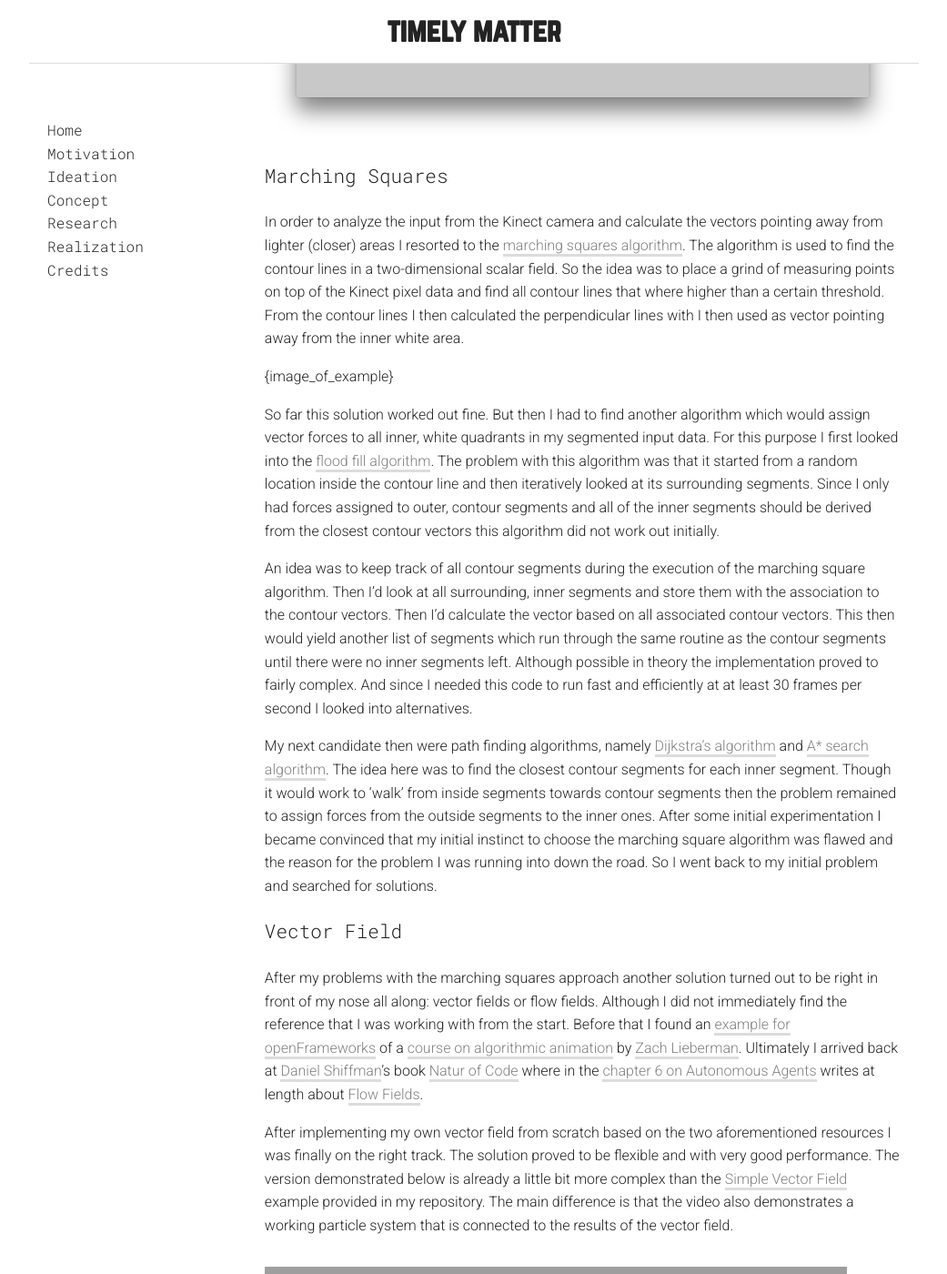
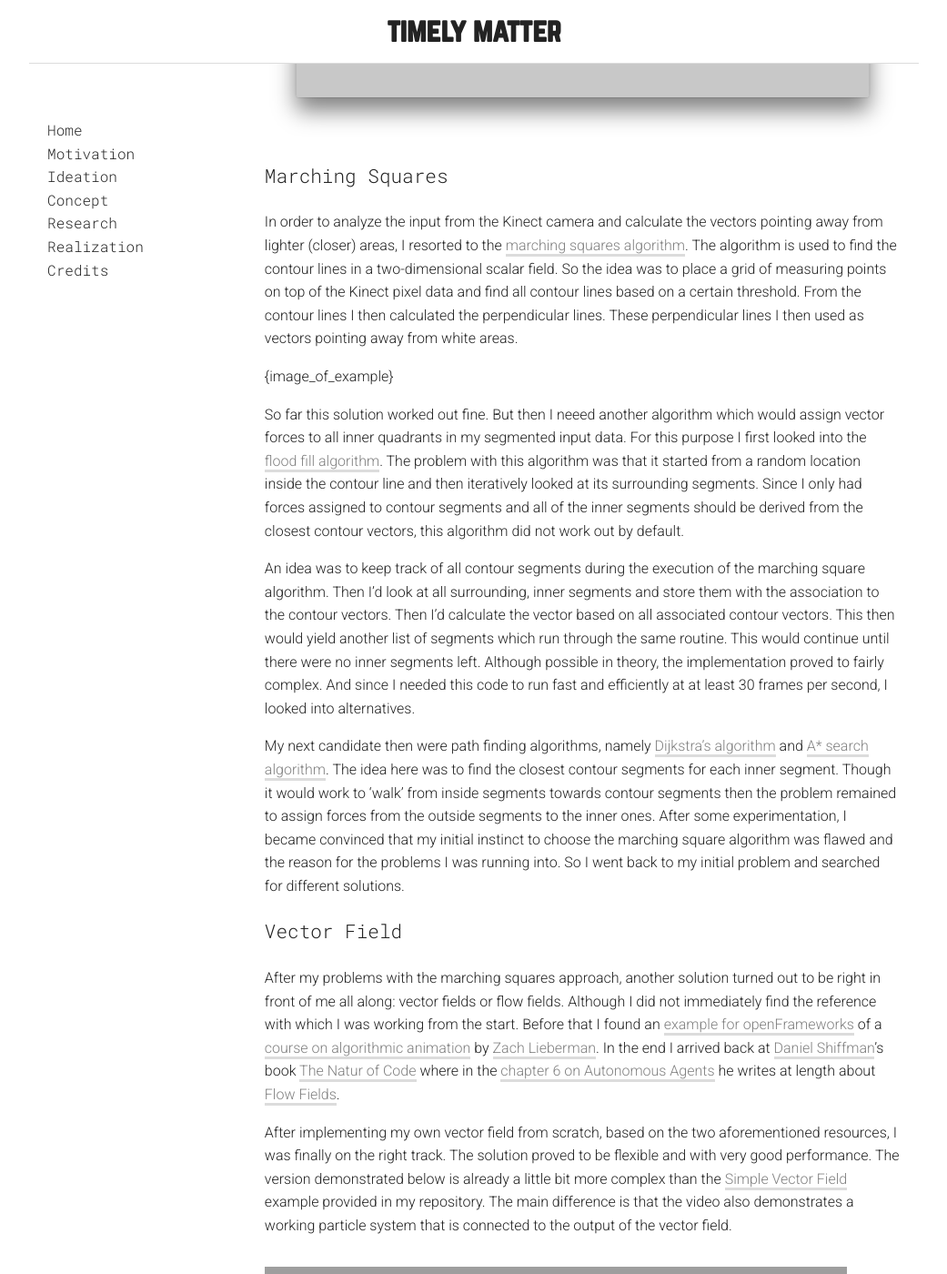
Before and after one commit to davidbeermann/timely-matter, a Jekyll site: the page built from realization/index.md, in a window 1280 px wide and 1400 px high, scrolled down 3305 px. Shown: the whole window at 91% size, without its empty margins (119-1160 px from the left). Built offline with Jekyll 4.4.1, drawn with Linux system fonts in a browser that asks for light colours; some of the changed text lies outside the part shown; grey boxes are pictures that could not be loaded.

Commit message:
text revision of realization

```diff
--- a/realization/index.md
+++ b/realization/index.md
@@ -6,33 +6,33 @@
 
 # Realization
 
-In the following sections I'll chronologically present excerpts of the in-between steps that let me to the final implementation.
+In the following sections I'll to some degree chronologically present excerpts of the in-between stages that let me to the final implementation.
 
 ![Notes during programming]({{ "/static/images/realization-1.gif" | prepend: site.baseurl }})
 *Notes during programming*
 
 ## Cinder – Flocking Tutorial
 
-After following Cinder's basic [Getting Started](https://libcinder.org/docs/guides/opengl/index.html) guide I took upon myself to implement the unfortunately out-dated Flocking Tutorial by [Robert Hodgin](http://www.roberthodgin.com/) with the latest version of Cinder. You'll find the tutorial under [Guides](https://libcinder.org/docs/guides/index.html). It is a two-part tutorial. [Part 1](https://libcinder.org/docs/guides/tour/hello_cinder.html) explains some Cinder basics and builds a basic particle simulation. Whereas [part 2](https://libcinder.org/docs/guides/flocking/chapter1.html) goes into the details of extending the particle simulation and also the implementation of steering behaviors.
+After following Cinder's basic [Getting Started](https://libcinder.org/docs/guides/opengl/index.html) guide, I took upon myself to implement the out-dated Flocking Tutorial by [Robert Hodgin](http://www.roberthodgin.com/) in the latest version of Cinder. You'll find the tutorial under [Guides](https://libcinder.org/docs/guides/index.html). It is a two-part tutorial. [Part 1](https://libcinder.org/docs/guides/tour/hello_cinder.html) explains some basics of Cinder and shows how to build a simple particle simulation. Whereas [part 2](https://libcinder.org/docs/guides/flocking/chapter1.html) goes into the details of extending the particle simulation in order to create the flocking simulation. Thereby the tutorial explains the implementation of [steering behaviors](http://www.red3d.com/cwr/steer/) developed by [Craig Reynolds](http://www.red3d.com/cwr/).
 
-Unfortunately with release v0.9.0 of Cinder the sample code of the tutorial was removed from the download. But for reference it is still available with older releases. Head of to Cinder's [Download](https://libcinder.org/download) page and download the release v0.8.6. Once unpackaged inside the relase folder you'll find a folder named tour which contains the original tutorial in HTML and also the source code for each chapter.
+Unfortunately with release 0.9.0 of Cinder the sample code of the tutorial was removed from the download. But for reference it is still available with older releases. Head of to Cinder's [Download page](https://libcinder.org/download) and select the release 0.8.6. Once unpackaged, inside the release folder you'll find a folder named *tour* which contains the original tutorial in HTML and also the source code for each chapter.
 
-While adopting the tutorial for the latest version of Cinder I tried to apply as many concepts I learned from the introductory guide. Also I sometimes ventured into building my own variantions. The results of this exploration can be found in my GitHub repository [cinder-flocking-tutorial](https://github.com/davidbeermann/cinder-flocking-tutorial).
+While adopting the tutorial for the latest version of Cinder I tried to apply as many concepts I learned from the introductory guide. Also I sometimes ventured into building my own variations. The results of this exploration can be found in my GitHub repository [cinder-flocking-tutorial](https://github.com/davidbeermann/cinder-flocking-tutorial).
 
 ![Screenshot of Cinder flocking application]({{ "/static/images/cinder-flocking-tutorial.png" | prepend: site.baseurl }})
 [*Final rendition of the Cinder flocking application*]({{ "/static/images/cinder-flocking-tutorial.png" | prepend: site.baseurl }})
 
-Although the tutorial taught me a lot about Cinder in general and C++ and OpenGL specifically I had to find out that the [Cinder's extension for Kinect](https://github.com/cinder/Cinder-Kinect) does currently not work the latest version. One of the reasons was that Cinder switched from their on math library to [GLM](http://glm.g-truc.net/). While errors resulting from this change would be easily fixed, I also ran into other issues I was unable to resolve. Since I knew from the start that my project would rely on the Kinect camera I went on to work with openFrameworks.
+Although the tutorial taught me a lot about Cinder in general and C++ and OpenGL specifically, I came to find out that the [Cinder's extension for Kinect](https://github.com/cinder/Cinder-Kinect) does currently not work in the latest version. One of the reasons is, that Cinder switched from their own math library to [GLM](http://glm.g-truc.net/). While errors resulting from this change would be easily fixed, I also ran into other issues I was unable to resolve. Given that I knew from the start that my project would rely on the Kinect camera, I continued to work with openFrameworks.
 
 ## Examples
 
 ### Perlin Noise
 
-Although I worked with Perlin Noise before I build a little graphing example to refamiliarize myself with its parameters. The result of that is the [Understanding Noise](https://github.com/davidbeermann/timely-matter/tree/master/examples/UnderstandingNoise) example.
+Although I worked with Perlin Noise before, I build a little graphing example to refamiliarize myself with its parameters. The result is the [Understanding Noise](https://github.com/davidbeermann/timely-matter/tree/master/examples/UnderstandingNoise) example.
 
 ![Screenshot of 'Understanding Noise' example application]({{ "/static/images/realization-understanding_perlin_noise_example.png" | prepend: site.baseurl }})
 
-But that was more a finger exercise than anything really useful. Ultimately I wanted to write a class that would output two-dimensional perlin noise pixel data. My intention was to create an alternative input for debugging, so I'd be able to work on code without having to connect a Kinect – really useful when working on trains etc. Quickly I realized that doing the calculations and pixel buffer updates on the CPU was way to slow. So I had write a OpenGL shader program in order to generate the same output on the GPU. At first I'd find an of-the-shelf solution for this in no time. But turned out that I was either checking the wrong resources or it did not exist in the form that I needed it.
+Ultimately I wanted to write a class that would output two-dimensional perlin noise pixel data. My intention was to create an alternative input for debugging, so I'd be able to work on code without having to connect a Kinect. Quickly I realized that doing the calculations and pixel buffer updates on the CPU was way to slow. So I had write a OpenGL shader program in order to generate the same output on the GPU. At first I thought, I'd find an off-the-shelf solution for this in no time. But turned out that I was either checking the wrong resources or it did not yet exist in the form that I needed it.
 
 After doing some research and tutorials I finally managed to get it up and running. The code can be found in the [Perlin Noise Shader](https://github.com/davidbeermann/timely-matter/tree/master/examples/PerlinNoiseShader) example.
 
@@ -40,33 +40,33 @@
 
 ### Marching Squares
 
-In order to analyze the input from the Kinect camera and calculate the vectors pointing away from lighter (closer) areas I resorted to the [marching squares algorithm](https://en.wikipedia.org/wiki/Marching_squares). The algorithm is used to find the contour lines in a two-dimensional scalar field. So the idea was to place a grind of measuring points on top of the Kinect pixel data and find all contour lines that where higher than a certain threshold. From the contour lines I then calculated the perpendicular lines with I then used as vector pointing away from the inner white area.
+In order to analyze the input from the Kinect camera and calculate the vectors pointing away from lighter (closer) areas, I resorted to the [marching squares algorithm](https://en.wikipedia.org/wiki/Marching_squares). The algorithm is used to find the contour lines in a two-dimensional scalar field. So the idea was to place a grid of measuring points on top of the Kinect pixel data and find all contour lines based on a certain threshold. From the contour lines I then calculated the perpendicular lines. These perpendicular lines I then used as vectors pointing away from white areas.
 
 {image_of_example}
 
-So far this solution worked out fine. But then I had to find another algorithm which would assign vector forces to all inner, white quadrants in my segmented input data. For this purpose I first looked into the [flood fill algorithm](https://en.wikipedia.org/wiki/Flood_fill). The problem with this algorithm was that it started from a random location inside the contour line and then iteratively looked at its surrounding segments. Since I only had forces assigned to outer, contour segments and all of the inner segments should be derived from the closest contour vectors this algorithm did not work out initially.
+So far this solution worked out fine. But then I neeed another algorithm which would assign vector forces to all inner quadrants in my segmented input data. For this purpose I first looked into the [flood fill algorithm](https://en.wikipedia.org/wiki/Flood_fill). The problem with this algorithm was that it started from a random location inside the contour line and then iteratively looked at its surrounding segments. Since I only had forces assigned to contour segments and all of the inner segments should be derived from the closest contour vectors, this algorithm did not work out by default.
 
-An idea was to keep track of all contour segments during the execution of the marching square algorithm. Then I'd look at all surrounding, inner segments and store them with the association to the contour vectors. Then I'd calculate the vector based on all associated contour vectors. This then would yield another list of segments which run through the same routine as the contour segments until there were no inner segments left. Although possible in theory the implementation proved to fairly complex. And since I needed this code to run fast and efficiently at at least 30 frames per second I looked into alternatives.
+An idea was to keep track of all contour segments during the execution of the marching square algorithm. Then I'd look at all surrounding, inner segments and store them with the association to the contour vectors. Then I'd calculate the vector based on all associated contour vectors. This then would yield another list of segments which run through the same routine. This would continue until there were no inner segments left. Although possible in theory, the implementation proved to fairly complex. And since I needed this code to run fast and efficiently at at least 30 frames per second, I looked into alternatives.
 
-My next candidate then were path finding algorithms, namely [Dijkstra's algorithm](https://en.wikipedia.org/wiki/Dijkstra%27s_algorithm) and [A* search algorithm](https://en.wikipedia.org/wiki/A*_search_algorithm). The idea here was to find the closest contour segments for each inner segment. Though it would work to 'walk' from inside segments towards contour segments then the problem remained to assign forces from the outside segments to the inner ones. After some initial experimentation I became convinced that my initial instinct to choose the marching square algorithm was flawed and the reason for the problem I was running into down the road. So I went back to my initial problem and searched for solutions.
+My next candidate then were path finding algorithms, namely [Dijkstra's algorithm](https://en.wikipedia.org/wiki/Dijkstra%27s_algorithm) and [A* search algorithm](https://en.wikipedia.org/wiki/A*_search_algorithm). The idea here was to find the closest contour segments for each inner segment. Though it would work to 'walk' from inside segments towards contour segments then the problem remained to assign forces from the outside segments to the inner ones. After some experimentation, I became convinced that my initial instinct to choose the marching square algorithm was flawed and the reason for the problems I was running into. So I went back to my initial problem and searched for different solutions.
 
 ### Vector Field
 
-After my problems with the marching squares approach another solution turned out to be right in front of my nose all along: vector fields or flow fields. Although I did not immediately find the reference that I was working with from the start. Before that I found an [example for openFrameworks](https://github.com/ofZach/algo2012/tree/master/other/vectorField_wParticles) of a [course on algorithmic animation](https://github.com/ofZach/algo2012) by [Zach Lieberman](http://thesystemis.com/). Ultimately I arrived back at [Daniel Shiffman](http://shiffman.net/)'s book [Natur of Code](http://natureofcode.com/book/) where in the [chapter 6 on Autonomous Agents](http://natureofcode.com/book/chapter-6-autonomous-agents/) writes at length about [Flow Fields](http://natureofcode.com/book/chapter-6-autonomous-agents/#66-flow-fields).
+After my problems with the marching squares approach, another solution turned out to be right in front of me all along: vector fields or flow fields. Although I did not immediately find the reference with which I was working from the start. Before that I found an [example for openFrameworks](https://github.com/ofZach/algo2012/tree/master/other/vectorField_wParticles) of a [course on algorithmic animation](https://github.com/ofZach/algo2012) by [Zach Lieberman](http://thesystemis.com/). In the end I arrived back at [Daniel Shiffman](http://shiffman.net/)'s book [The Natur of Code](http://natureofcode.com/book/) where in the [chapter 6 on Autonomous Agents](http://natureofcode.com/book/chapter-6-autonomous-agents/) he writes at length about [Flow Fields](http://natureofcode.com/book/chapter-6-autonomous-agents/#66-flow-fields).
 
-After implementing my own vector field from scratch based on the two aforementioned resources I was finally on the right track. The solution proved to be flexible and with very good performance. The version demonstrated below is already a little bit more complex than the [Simple Vector Field](https://github.com/davidbeermann/timely-matter/tree/master/examples/SimpleVectorField) example provided in my repository. The main difference is that the video also demonstrates a working particle system that is connected to the results of the vector field.
+After implementing my own vector field from scratch, based on the two aforementioned resources, I was finally on the right track. The solution proved to be flexible and with very good performance. The version demonstrated below is already a little bit more complex than the [Simple Vector Field](https://github.com/davidbeermann/timely-matter/tree/master/examples/SimpleVectorField) example provided in my repository. The main difference is that the video also demonstrates a working particle system that is connected to the output of the vector field.
 
 <iframe src="https://player.vimeo.com/video/179483028" width="640" height="360" frameborder="0" webkitallowfullscreen mozallowfullscreen allowfullscreen></iframe>
 
-After discovering Shiffman's book I started a separate repository for my ['The Nature of Code' implementation for openFrameworks](https://github.com/davidbeermann/openframeworks-nature-of-code). This repository is very incomplete since it only features some code example from chapter 6. But I'll definitely return to this repository to continue implementing other examples. In case you're looking for more complete implementations there are [many more](https://github.com/search?utf8=%E2%9C%93&q=nature+of+code+openframeworks&type=Repositories&ref=searchresults) people who approached the endeavour more thoroughly.
+After discovering Shiffman's book I started a separate repository for my ['The Nature of Code' implementation for openFrameworks](https://github.com/davidbeermann/openframeworks-nature-of-code). This repository is very incomplete, since it only features some code example from chapter 6. But I'll definitely return to this repository to continue implementing other examples. In case you're looking for more complete implementations there are [many more](https://github.com/search?utf8=%E2%9C%93&q=nature+of+code+openframeworks&type=Repositories&ref=searchresults) people who approached this endeavour more thoroughly.
 
 ### Homography
 
-After having figured out the shader to generate perlin noise as my input for the vector field, I had to face the issue how to grab only the Kinect depth data in the area I was projecting onto. I needed a solution that I could easily adjust to different setups and locations. Otherwise I would have to change my code everytime I use a different projector or setup the installation in a different space. The solution I ended up using was a [homography](https://en.wikipedia.org/wiki/Homography), also called projective transformation.
+After having figured out how to generate perlin noise and use it as my input for the vector field, I had to face the issue of how to extract the Kinect depth data only in the area I was projecting onto. I needed a solution that I could easily adjust to different setups and locations. Otherwise I would have to change my code everytime I use a different projector or setup the installation in a different space. The solution I ended up using was a [homography](https://en.wikipedia.org/wiki/Homography), also called projective transformation.
 
-The advantage of using this transformation is that any polygon described by four points can be transformed into another polygon of four points. This property really worked in my favor because I could not only extract a specific area in my depth data but also straighten the source data into a rectangle, which had the same properties as the pixel image generated by my perlin noise shader programm. Thereby the two methods were became interchangeable which allowed my to easily switch between the two at runtime.
+The advantage of using this transformation is, that any polygon described by four points can be transformed into another polygon of four points. This property really worked in my favor, because I could not only extract a specific area in my depth data but also straighten the source data into a rectangle. This rectangle then had the same properties as the pixel image generated by my perlin noise shader programm. Thereby the two methods were became interchangeable which allowed me to easily switch between the two at runtime.
 
-The image below is a screenshot of my [OpenCV Homography example](https://github.com/davidbeermann/timely-matter/tree/master/examples/OpenCvHomography). This example shows the a slightly more complex application of the principle than I needed. There are two homography transformations applied where the output of the first transformation becomes the input of the second transformation. I wrote this slightly more complex example – including the custom UI elements to define the homography points – because I felt that this would visualize the power of this mathematical principle most clearly.
+The image below is a screenshot of my [OpenCV Homography example](https://github.com/davidbeermann/timely-matter/tree/master/examples/OpenCvHomography). This example shows the a slightly more complex application of the principle than I originally needed. There are two homography transformations applied where the output of the first transformation becomes the input of the second transformation. I wrote this slightly more complex example – including the custom UI elements to define the homography points – because I felt that this would visualize the power of this mathematical principle most clearly.
 
 ![OpenCV Homography example]({{ "/static/images/realization-open_cv_homography_example.png" | prepend: site.baseurl }})
 
@@ -74,12 +74,12 @@
 
 ### Programmable Geometry Shader
 
-In preparation for the final visualization of the particle system I started to delve deeper into OpenGL shader programming. Of specific interest to me was the geometry shader stage in the graphics pipeline. It would allow me to handle only simple point data on the CPU and generate complex parametrized geometry on the GPU. Therefore I came up with a slightly more complex [Geometry Shader example](https://github.com/davidbeermann/timely-matter/tree/master/examples/ProgrammableGeometryShader). On the repository page I also list the resources I used while creating this example.
+In preparation for the final visualization of the particle system, I started to delve deeper into OpenGL shader programming. Of specific interest to me was the geometry shader stage in the graphics pipeline. It would allow me to handle only simple point data on the CPU and generate complex parametrized geometry on the GPU. Therefore I came up with this [Geometry Shader example](https://github.com/davidbeermann/timely-matter/tree/master/examples/ProgrammableGeometryShader). On the repository page I also list the resources I used when creating this example.
 
 ![Geometry Shader example]({{ "/static/images/realization-geometry_shader_example.png" | prepend: site.baseurl }})
 
 ## Working Prototype
 
-This video is a complete walkthrough of the setup configuration and the interaction between the fabric and the projection. The first part demonstrates the configuration. The infrared (IR) needs to masked during the setup of the homography transformation id order to get a better camera image without the pseudo-random IR pattern in it. Once the setup is finished I show the mapping of the 3D depth data to the projection by projecting the depth buffer onto the fabric. This demonstrates how the interaction with the fabric is mapped to the depth data visually. In the last part I demonstrate how the depth data is powering a particle system through the use of a vector field. The particle system of the projection is not the final visualization.
+This video show a complete walkthrough of the setup configuration and the interaction between the fabric and the projection. The first part demonstrates the configuration. The infrared (IR) needs to masked during the setup of the homography transformation in order to get a better camera image without the pseudo-random IR pattern in it. Once the setup is finished I show the mapping of the 3D depth data to the projection by projecting the depth buffer onto the fabric. This demonstrates how the interaction with the fabric is mapped to the depth data visually. In the last part I demonstrate how the depth data is powering a particle system through the use of a vector field. The particle system of the projection is not the final visualization.
 
 <iframe src="https://player.vimeo.com/video/182398565" width="640" height="360" frameborder="0" webkitallowfullscreen mozallowfullscreen allowfullscreen></iframe>
```
